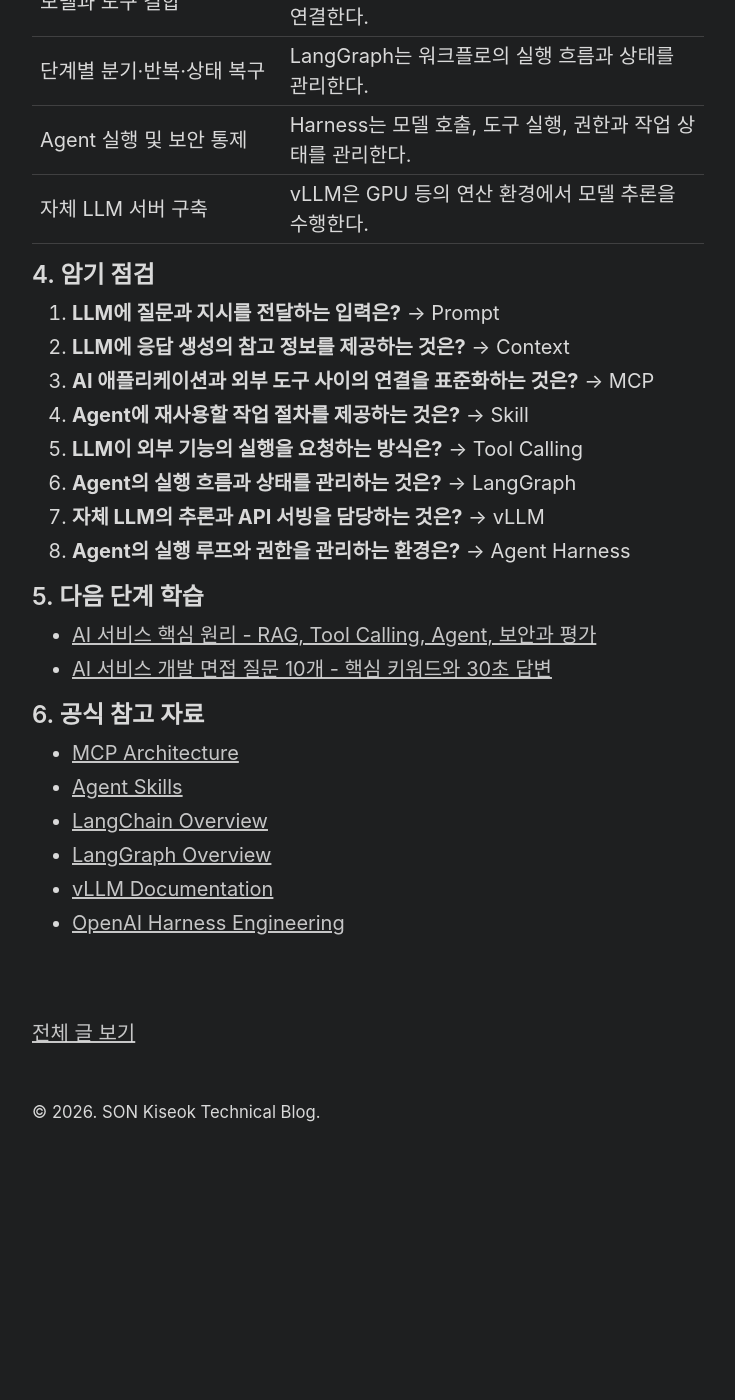
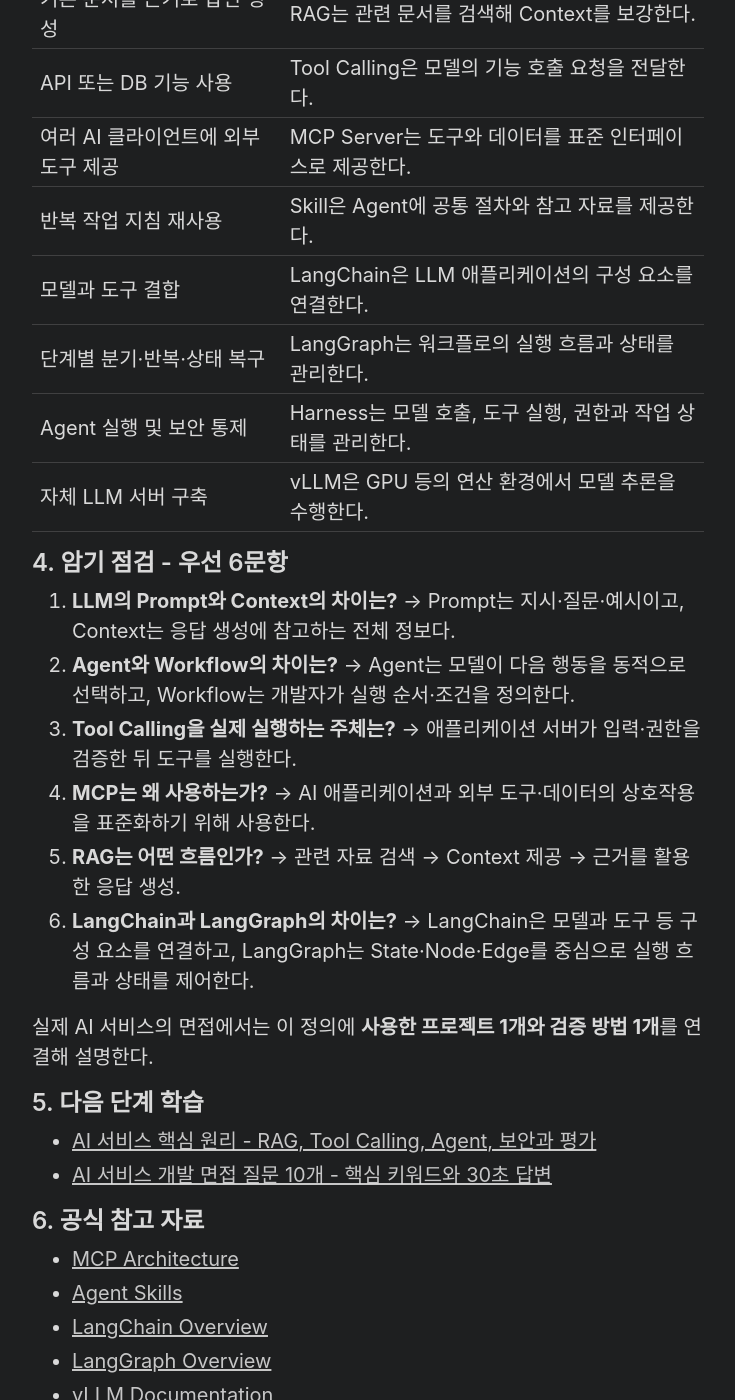
Before and after one commit to son1004007/son1004007.github.io, a Jekyll site: the page built from _posts/2026-10-09-ai-agent-core-terms-memorization.md, in a window 1280 px wide and 1400 px high, scrolled down 2450 px. Shown: the whole window, without its empty margins (272-1007 px from the left). Built offline with Jekyll 4.4.1, drawn with Linux system fonts in a browser that asks for light colours; before the commit the page ends 3624 px from its top, so only the background shows below that; some of the changed text lies outside the part shown.

Commit message:
docs(blog): distinguish essential AI terms from reference glossary

```diff
--- a/_posts/2026-10-09-ai-agent-core-terms-memorization.md
+++ b/_posts/2026-10-09-ai-agent-core-terms-memorization.md
@@ -9,7 +9,13 @@
 
 이 문서는 AI 서비스 개발에 필요한 용어를 **주어 + 동작 + 목적**이 분명한 문장으로 정리한다.
 
-## 1. 핵심 용어 한 줄 정의
+**면접 우선 암기(9개 용어):** LLM, Prompt, Context, Agent, Tool Calling, MCP, RAG, LangChain, LangGraph.
+
+**함께 이해할 기능(별도 글):** Structured Output, Embedding/Vector Search, Evaluation, Prompt Injection. 이 개념은 실제 AI 서비스의 품질·보안을 설명할 때 사용한다.
+
+**참고 사전:** Token/Context Window는 기본 이해, Skill·vLLM·Harness 및 Harness Engineering은 해당 기술을 활용하는 업무·질문이 있을 때 깊게 학습한다. 표의 모든 문장을 동일한 수준으로 외울 필요는 없다.
+
+## 1. 핵심 용어 한 줄 정의 (사전; 전체 암기 대상 아님)
 
 | 용어 | 암기할 정의 |
 |---|---|
@@ -54,16 +60,16 @@
 | Agent 실행 및 보안 통제 | Harness는 모델 호출, 도구 실행, 권한과 작업 상태를 관리한다. |
 | 자체 LLM 서버 구축 | vLLM은 GPU 등의 연산 환경에서 모델 추론을 수행한다. |
 
-## 4. 암기 점검
+## 4. 암기 점검 - 우선 6문항
 
-1. **LLM에 질문과 지시를 전달하는 입력은?** → Prompt
-2. **LLM에 응답 생성의 참고 정보를 제공하는 것은?** → Context
-3. **AI 애플리케이션과 외부 도구 사이의 연결을 표준화하는 것은?** → MCP
-4. **Agent에 재사용할 작업 절차를 제공하는 것은?** → Skill
-5. **LLM이 외부 기능의 실행을 요청하는 방식은?** → Tool Calling
-6. **Agent의 실행 흐름과 상태를 관리하는 것은?** → LangGraph
-7. **자체 LLM의 추론과 API 서빙을 담당하는 것은?** → vLLM
-8. **Agent의 실행 루프와 권한을 관리하는 환경은?** → Agent Harness
+1. **LLM의 Prompt와 Context의 차이는?** → Prompt는 지시·질문·예시이고, Context는 응답 생성에 참고하는 전체 정보다.
+2. **Agent와 Workflow의 차이는?** → Agent는 모델이 다음 행동을 동적으로 선택하고, Workflow는 개발자가 실행 순서·조건을 정의한다.
+3. **Tool Calling을 실제 실행하는 주체는?** → 애플리케이션 서버가 입력·권한을 검증한 뒤 도구를 실행한다.
+4. **MCP는 왜 사용하는가?** → AI 애플리케이션과 외부 도구·데이터의 상호작용을 표준화하기 위해 사용한다.
+5. **RAG는 어떤 흐름인가?** → 관련 자료 검색 → Context 제공 → 근거를 활용한 응답 생성.
+6. **LangChain과 LangGraph의 차이는?** → LangChain은 모델과 도구 등 구성 요소를 연결하고, LangGraph는 State·Node·Edge를 중심으로 실행 흐름과 상태를 제어한다.
+
+실제 AI 서비스의 면접에서는 이 정의에 **사용한 프로젝트 1개와 검증 방법 1개**를 연결해 설명한다.
 
 ## 5. 다음 단계 학습
 
```
